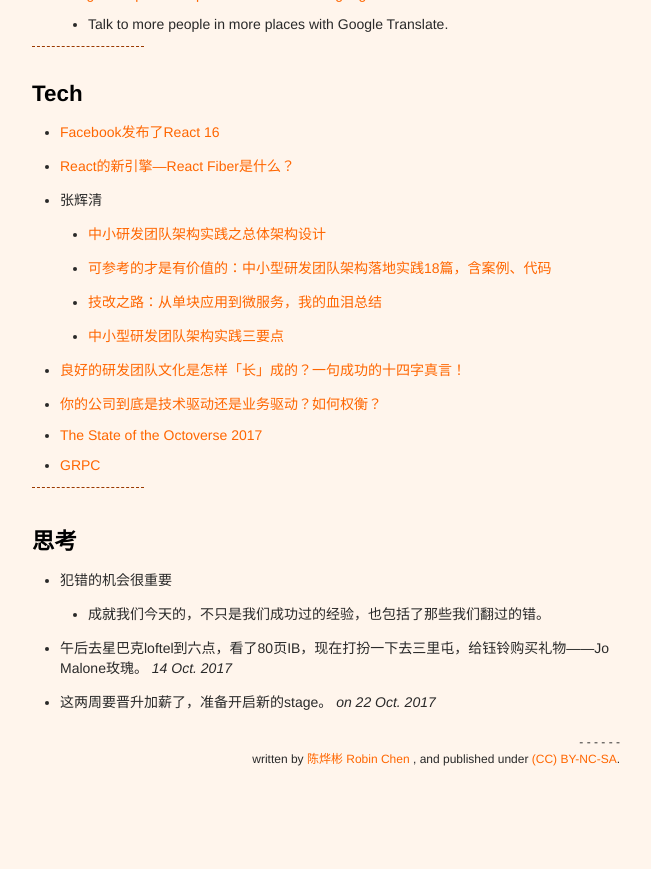
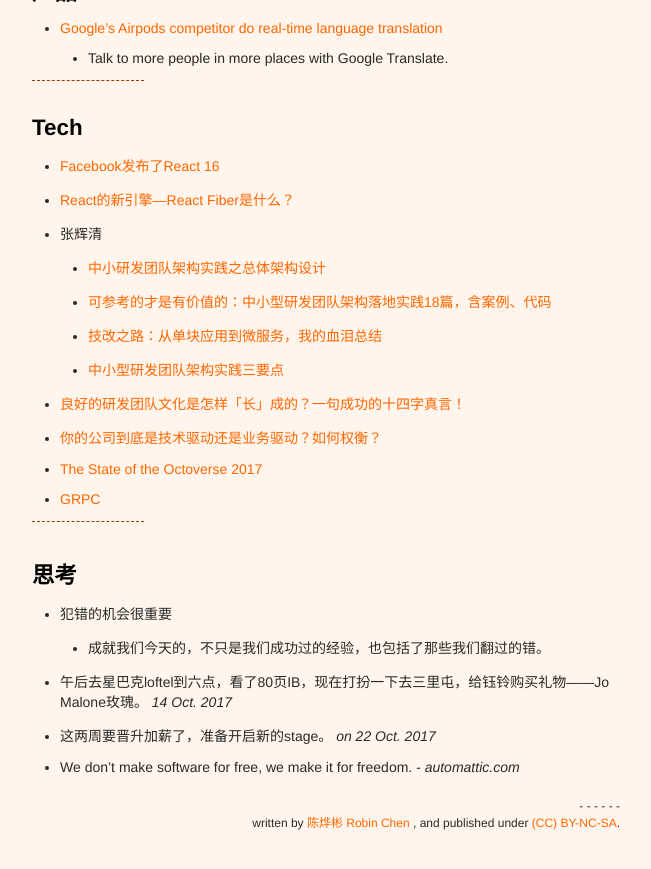
Before and after one commit to xianyuxmu/xianyuxmu.github.io, a Jekyll site: the page built from _posts/2017-10-03-monthly-reading.md, in a window 1280 px wide and 900 px high, scrolled down 1970 px. Shown: the top 869 px of the window, without its empty margins (314-965 px from the left). Built offline with Jekyll 4.4.1, drawn with Linux system fonts in a browser that asks for light colours; comment, search, counter and statistics services are not loaded; before the commit the page ends 2806 px from its top, so only the background shows below that; some of the changed text lies outside the part shown.

Commit message:
Reading of 23 Oct. 2017

```diff
--- a/_posts/2017-10-03-monthly-reading.md
+++ b/_posts/2017-10-03-monthly-reading.md
@@ -97,3 +98,4 @@
 	- 成就我们今天的，不只是我们成功过的经验，也包括了那些我们翻过的错。
 - 午后去星巴克loftel到六点，看了80页IB，现在打扮一下去三里屯，给钰铃购买礼物——Jo Malone玫瑰。 *14 Oct. 2017*
 - 这两周要晋升加薪了，准备开启新的stage。 *on 22 Oct. 2017*
+- We don’t make software for free, we make it for freedom. *- automattic.com*
```
Also changed, not shown: other parts of _posts/2017-10-03-monthly-reading.md (+1 -0 lines).
